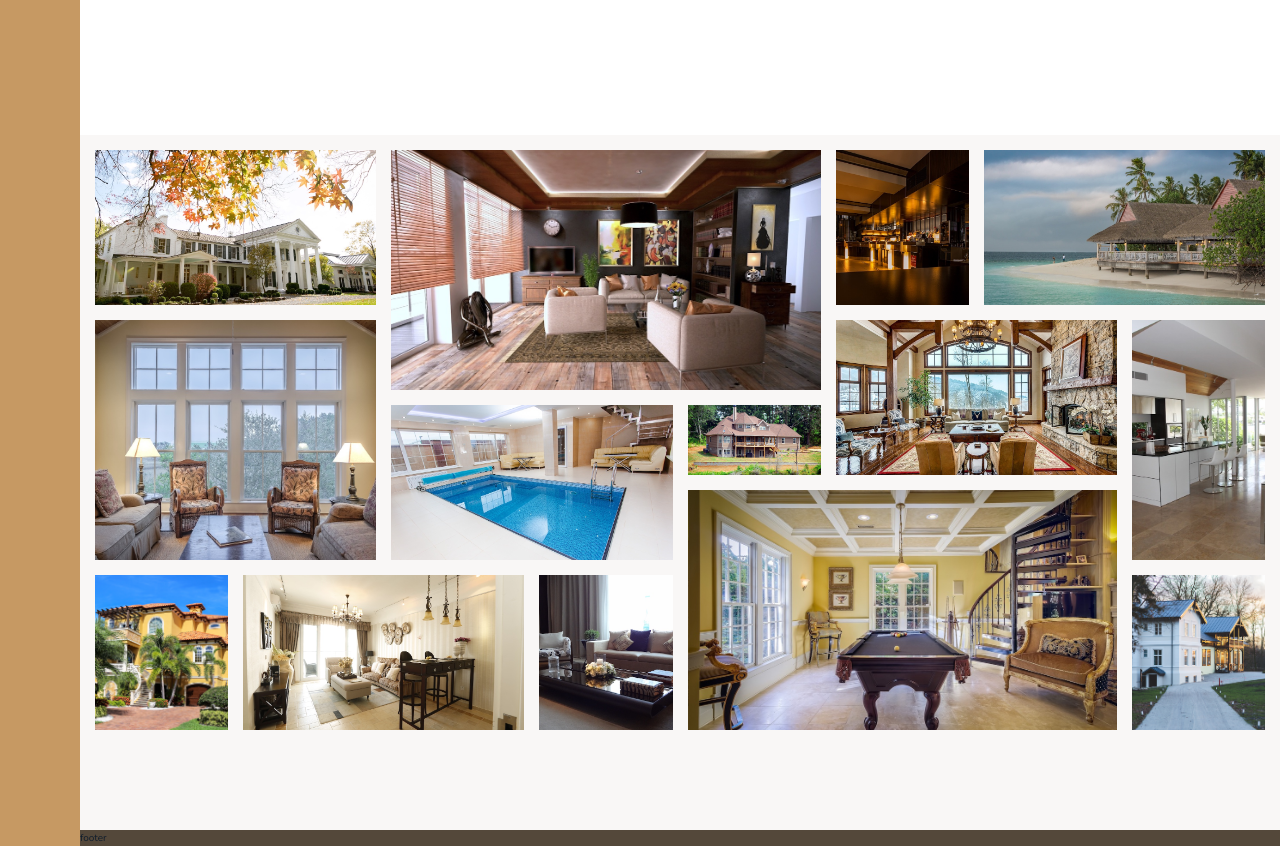
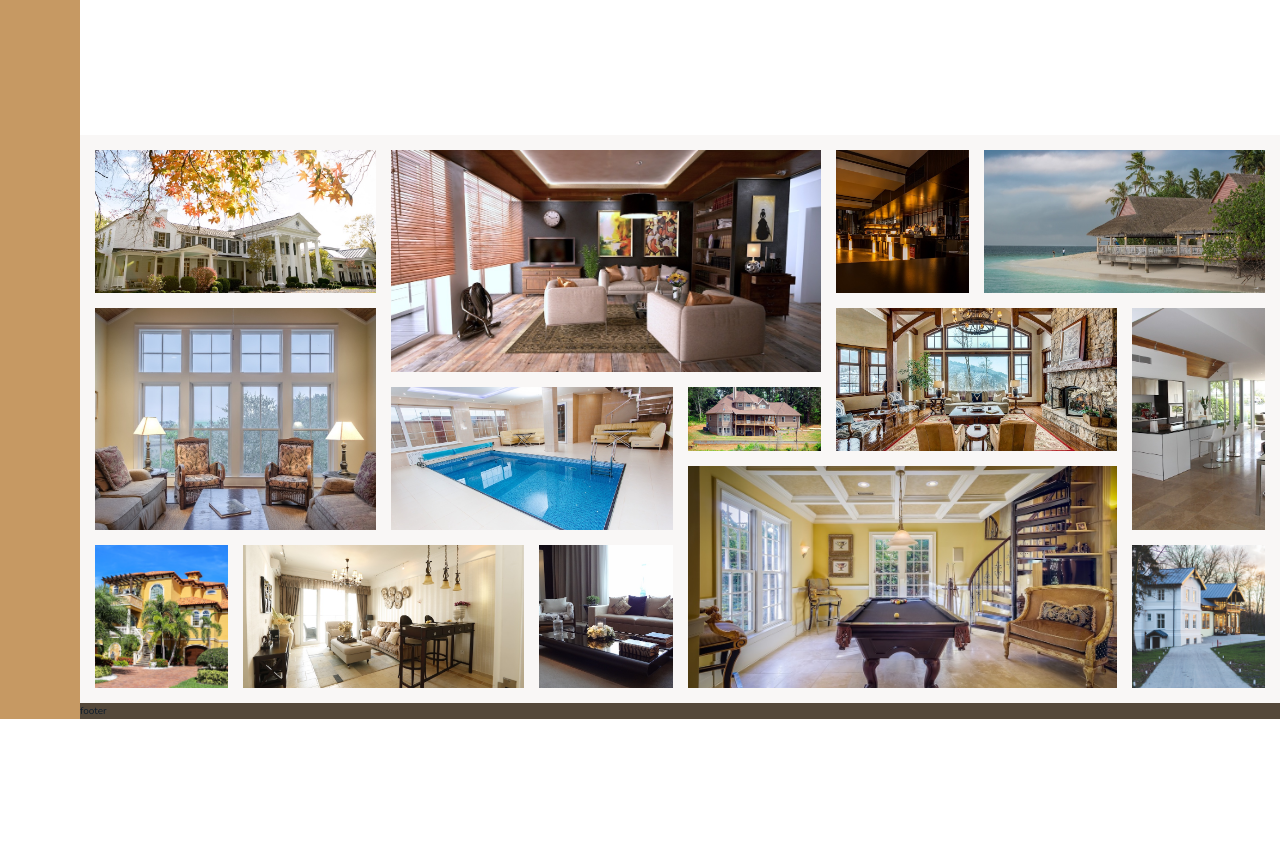
Before and after one commit to Pokdee/Nexter, a website: page index.html in a window 1280 px wide. Shown: the part 2840-3686 px from the top of the page. After the commit the page ends 3559 px from the top, so only its background shows below. Drawn offline with nearby package versions, Linux system fonts and the light colour scheme.

Commit message:
Minor Changes in gallery section

```diff
--- a/index.html
+++ b/index.html
@@ -380,38 +380,48 @@
       </div>
     </div>
     <div class="gallery">
-      <div class="gallery-box">
-        <div class="gallery-img gallery-img-1"></div>
-        <div class="gallery-img gallery-img-2"></div>
-        <div class="gallery-img gallery-img-3"></div>
-        <div class="gallery-img gallery-img-4"></div>
-        <div class="gallery-img gallery-img-5"></div>
-        <div class="gallery-img gallery-img-6"></div>
-        <div class="gallery-img gallery-img-7"></div>
-        <div class="gallery-img gallery-img-8"></div>
-        <div class="gallery-img gallery-img-9"></div>
-        <div class="gallery-img gallery-img-10"></div>
-        <div class="gallery-img gallery-img-11"></div>
-        <div class="gallery-img gallery-img-12"></div>
-        <div class="gallery-img gallery-img-13"></div>
-        <div class="gallery-img gallery-img-14"></div>
-      </div>
-      <!-- <figure class="gallery-box">
-        <img class="gallery-img" src="./img/gal-1.jpeg" alt="" />
-        <img class="gallery-img" src="./img/gal-2.jpeg" alt="" />
-        <img class="gallery-img" src="./img/gal-3.jpeg" alt="" />
-        <img class="gallery-img" src="./img/gal-4.jpeg" alt="" />
-        <img class="gallery-img" src="./img/gal-5.jpeg" alt="" />
-        <img class="gallery-img" src="./img/gal-6.jpeg" alt="" />
-        <img class="gallery-img" src="./img/gal-7.jpeg" alt="" />
-        <img class="gallery-img" src="./img/gal-8.jpeg" alt="" />
-        <img class="gallery-img" src="./img/gal-9.jpeg" alt="" />
-        <img class="gallery-img" src="./img/gal-10.jpeg" alt="" />
-        <img class="gallery-img" src="./img/gal-11.jpeg" alt="" />
-        <img class="gallery-img" src="./img/gal-12.jpeg" alt="" />
-        <img class="gallery-img" src="./img/gal-13.jpeg" alt="" />
-        <img class="gallery-img" src="./img/gal-14.jpeg" alt="" />
-      </figure> -->
+      <figure class="gallery-item gallery-item-1">
+        <img src="./img/gal-1.jpeg" alt="Gallery Images" class="gallery-img" />
+      </figure>
+      <figure class="gallery-item gallery-item-2">
+        <img src="./img/gal-2.jpeg" alt="Gallery Images" class="gallery-img" />
+      </figure>
+      <figure class="gallery-item gallery-item-3">
+        <img src="./img/gal-3.jpeg" alt="Gallery Images" class="gallery-img" />
+      </figure>
+      <figure class="gallery-item gallery-item-4">
+        <img src="./img/gal-4.jpeg" alt="Gallery Images" class="gallery-img" />
+      </figure>
+      <figure class="gallery-item gallery-item-5">
+        <img src="./img/gal-5.jpeg" alt="Gallery Images" class="gallery-img" />
+      </figure>
+      <figure class="gallery-item gallery-item-6">
+        <img src="./img/gal-6.jpeg" alt="Gallery Images" class="gallery-img" />
+      </figure>
+      <figure class="gallery-item gallery-item-7">
+        <img src="./img/gal-7.jpeg" alt="Gallery Images" class="gallery-img" />
+      </figure>
+      <figure class="gallery-item gallery-item-8">
+        <img src="./img/gal-8.jpeg" alt="Gallery Images" class="gallery-img" />
+      </figure>
+      <figure class="gallery-item gallery-item-9">
+        <img src="./img/gal-9.jpeg" alt="Gallery Images" class="gallery-img" />
+      </figure>
+      <figure class="gallery-item gallery-item-10">
+        <img src="./img/gal-10.jpeg" alt="Gallery Images" class="gallery-img" />
+      </figure>
+      <figure class="gallery-item gallery-item-11">
+        <img src="./img/gal-11.jpeg" alt="Gallery Images" class="gallery-img" />
+      </figure>
+      <figure class="gallery-item gallery-item-12">
+        <img src="./img/gal-12.jpeg" alt="Gallery Images" class="gallery-img" />
+      </figure>
+      <figure class="gallery-item gallery-item-13">
+        <img src="./img/gal-13.jpeg" alt="Gallery Images" class="gallery-img" />
+      </figure>
+      <figure class="gallery-item gallery-item-14">
+        <img src="./img/gal-14.jpeg" alt="Gallery Images" class="gallery-img" />
+      </figure>
     </div>
     <footer class="footer">footer</footer>
   </body>
--- a/sass/_gallery.scss
+++ b/sass/_gallery.scss
@@ -2,79 +2,62 @@
   grid-area: 5 / full-start/6/full-end;
 
   background-color: $color-grey-light-1;
+  padding: 1.5rem;
 
-  &-box {
-    // width: 100%;
-    // height: 100%;
-    padding: 1.5rem;
+  display: grid;
+  grid-template-columns: repeat(8, 1fr);
+  grid-template-rows: repeat(7, 5vw);
+  grid-gap: 1.5rem;
 
-    display: grid;
-    grid-template-columns: repeat(8, 1fr);
-    grid-template-rows: repeat(8, 7rem);
-    grid-gap: 1.5rem;
+  &-img {
+    display: block;
+    width: 100%;
+    height: 100%;
+    object-fit: cover;
   }
-  &-img {
-    // width: 100%;
-    // height: 100%;
-    background-position: center;
-    background-size: cover;
 
-    &:nth-child(1) {
-      grid-area: 1 / 1 / span 2 / span 2;
-      background-image: url(../img/gal-1.jpeg);
+  &-item {
+    &-1 {
+      grid-area: 1/1 / span 2 / span 2;
     }
-    &:nth-child(2) {
-      grid-area: 1 / 3 / span 3 / span 3;
-      background-image: url(../img/gal-2.jpeg);
+    &-2 {
+      grid-area: 1/ 3 / span 3 / span 3;
     }
-    &:nth-child(3) {
-      grid-area: 1/6 / span 2/7;
-      background-image: url(../img/gal-3.jpeg);
+    &-3 {
+      grid-area: 1 / 6 / span 2 / 7;
     }
-    &:nth-child(4) {
+    &-4 {
       grid-area: 1 / 7 / span 2 / span 2;
-      background-image: url(../img/gal-4.jpeg);
     }
-    &:nth-child(5) {
-      grid-area: 3/1 / span 3 / span 2;
-      background-image: url(../img/gal-5.jpeg);
+    &-5 {
+      grid-area: 3 / 1 / span 3 / span 2;
     }
-    &:nth-child(6) {
+    &-6 {
       grid-area: 4 / 3 / span 2 / span 2;
-      background-image: url(../img/gal-6.jpeg);
     }
-    &:nth-child(7) {
-      grid-column: 5/ 6;
-      background-image: url(../img/gal-7.jpeg);
+    &-7 {
+      grid-area: 4 / 5 / 5 / 6;
     }
-    &:nth-child(8) {
-      grid-area: 3/ 6 / span 2 / span 2;
-      background-image: url(../img/gal-8.jpeg);
+    &-8 {
+      grid-area: 3/6 / span 2 / span 2;
     }
-    &:nth-child(9) {
-      grid-area: 3/8 / span 3/9;
-      background-image: url(../img/gal-9.jpeg);
+    &-9 {
+      grid-area: 3/8 / span 3 / 9;
     }
-    &:nth-child(10) {
-      grid-area: 6 / 1 / span 2 / 2;
-      background-image: url(../img/gal-10.jpeg);
+    &-10 {
+      grid-area: 6/ 1 / span 2/2;
     }
-    &:nth-child(11) {
+    &-11 {
       grid-area: 6 / 2 / span 2 / span 2;
-      background-image: url(../img/gal-11.jpeg);
     }
-
-    &:nth-child(12) {
+    &-12 {
       grid-area: 6 / 4 / span 2 / 5;
-      background-image: url(../img/gal-12.jpeg);
     }
-    &:nth-child(13) {
-      grid-area: 5 / 5 / span 3 / span 3;
-      background-image: url(../img/gal-13.jpeg);
+    &-13 {
+      grid-area: 5/5 / span 3 / span 3;
     }
-    &:nth-child(14) {
-      grid-area: 6/8 / span 2/9;
-      background-image: url(../img/gal-14.jpeg);
+    &-14 {
+      grid-area: 6 / 8 / 8 / 9;
     }
   }
 }
```
Also changed, not shown: sass/main.css, 1 other file.
